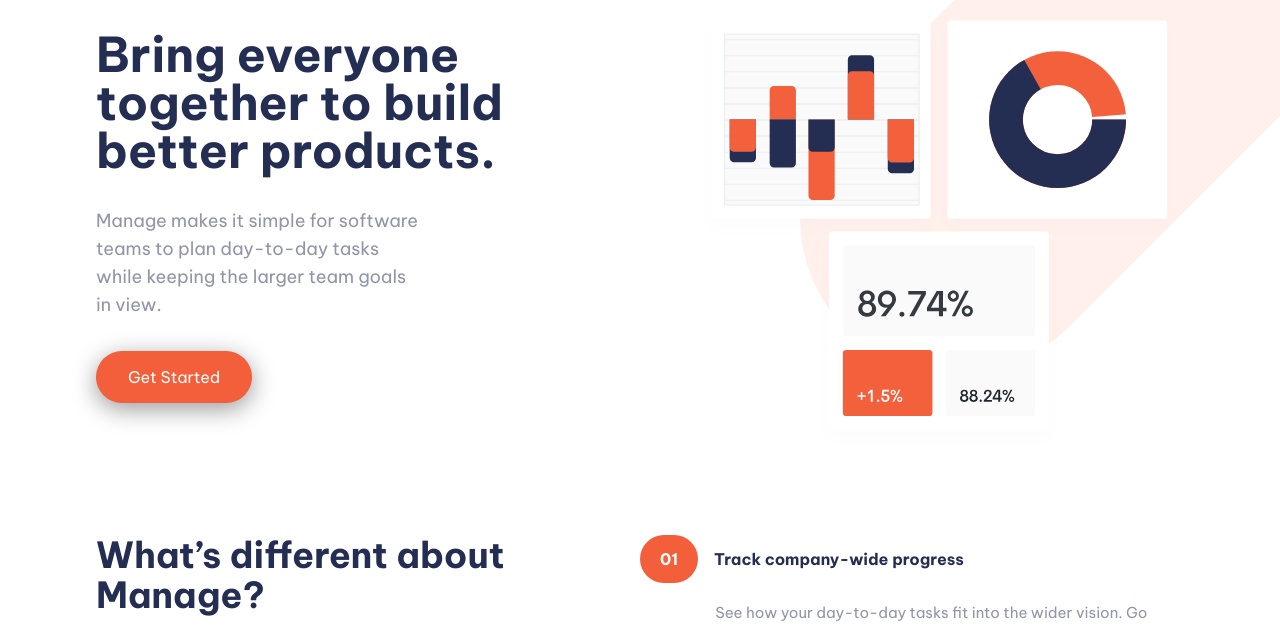
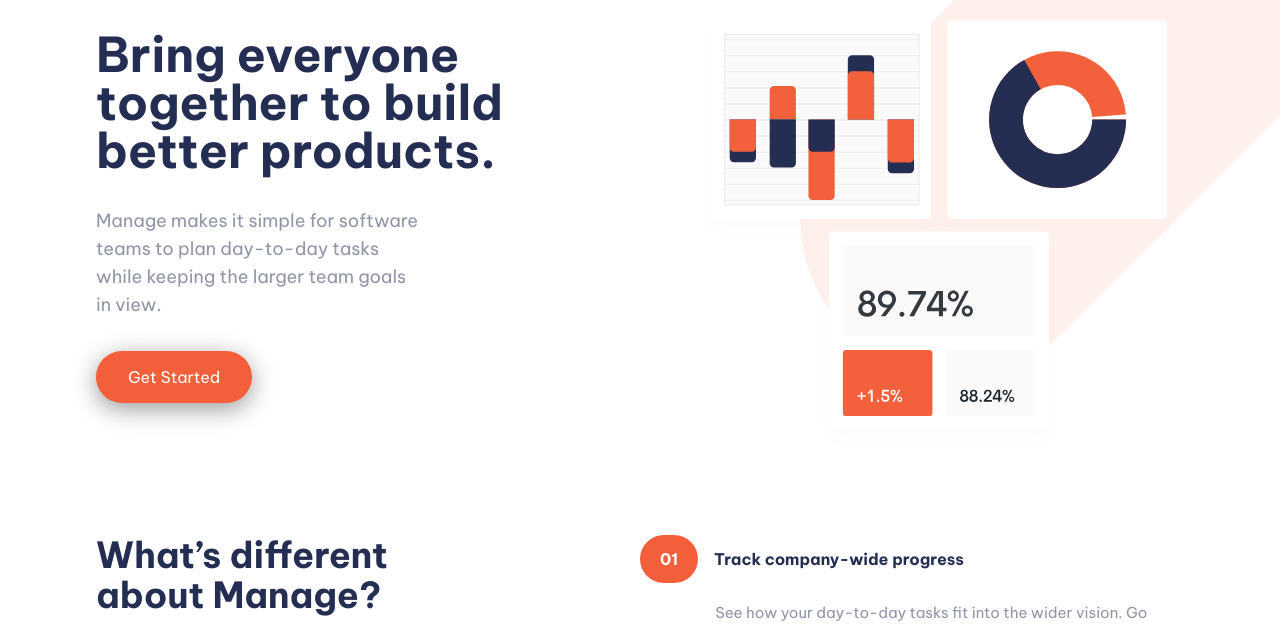
Before and after one commit to Shady-Omar/Frontend-Mentor-Challenge-44, a website: page index.html in a window 1280 px wide. Shown: the part 128-756 px from the top of the page. Drawn offline with nearby package versions, Linux system fonts and the light colour scheme.

Commit message:
Modified

```diff
--- a/index.html
+++ b/index.html
@@ -55,7 +55,7 @@
     <div class="max-w-5xl w-full flex flex-col justify-start items-center mt-20 lg:max-w-screen-2xl">
       <section class="w-full flex flex-col justify-center items-center lg:flex-row lg:w-[85%] lg:items-start">
         <div class="flex flex-col items-center justify-center w-[85%] text-center lg:text-left lg:items-start lg:w-1/2">
-          <h2 class="font-700 text-DarkBlue text-3xl lg:text-4xl">What’s different about Manage?</h2>
+          <h2 class="font-700 text-DarkBlue text-3xl lg:text-4xl lg:w-3/4">What’s different about Manage?</h2>
           <p class="font-400 text-DarkGrayishBlue mt-4 leading-7 text-[15px] lg:text-base lg:w-3/5">Manage provides all the functionality your team needs, without
             the complexity. Our software is tailor-made for modern digital product teams.</p>
         </div>
```
Also changed, not shown: dist/output.css.
